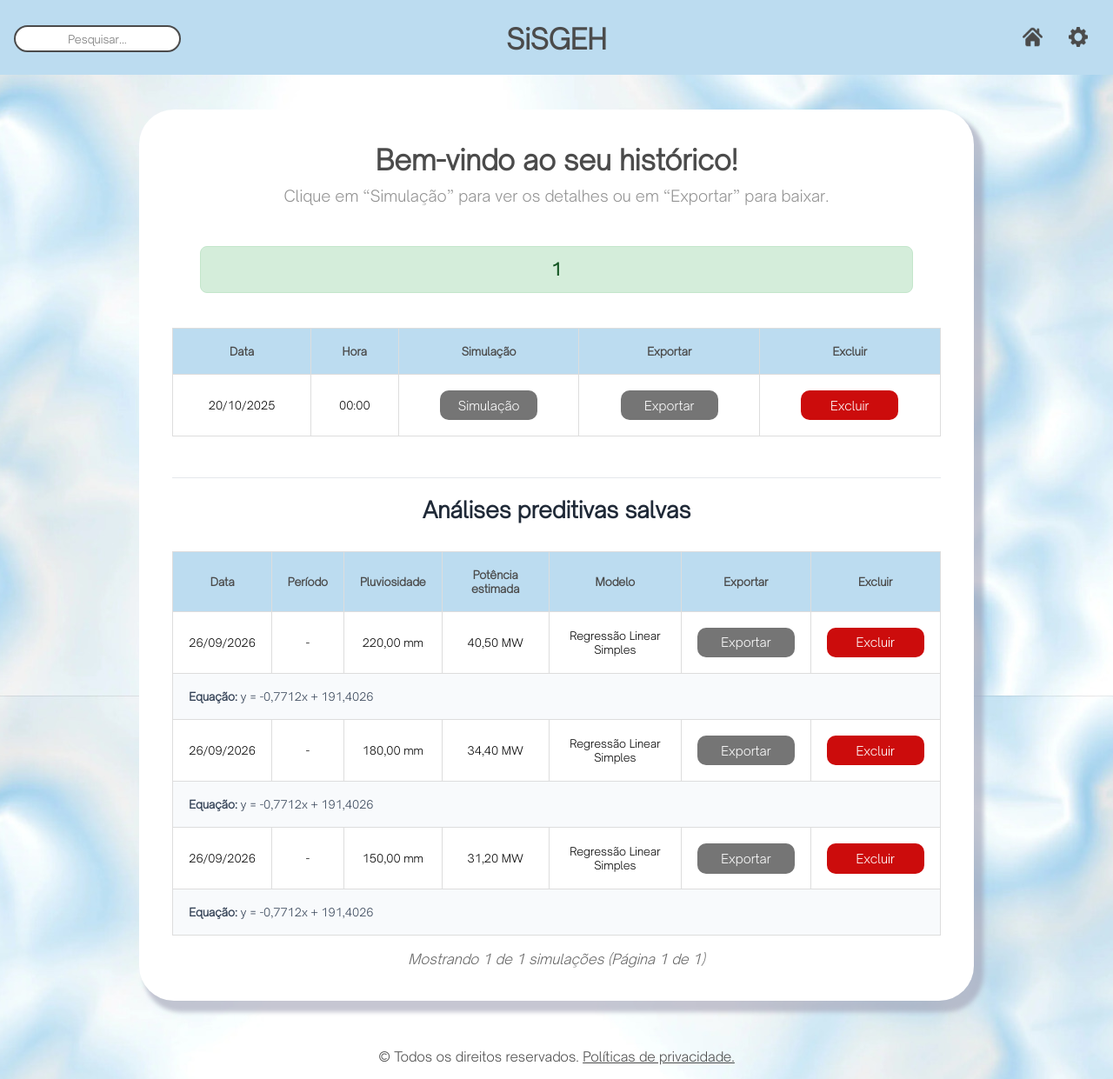
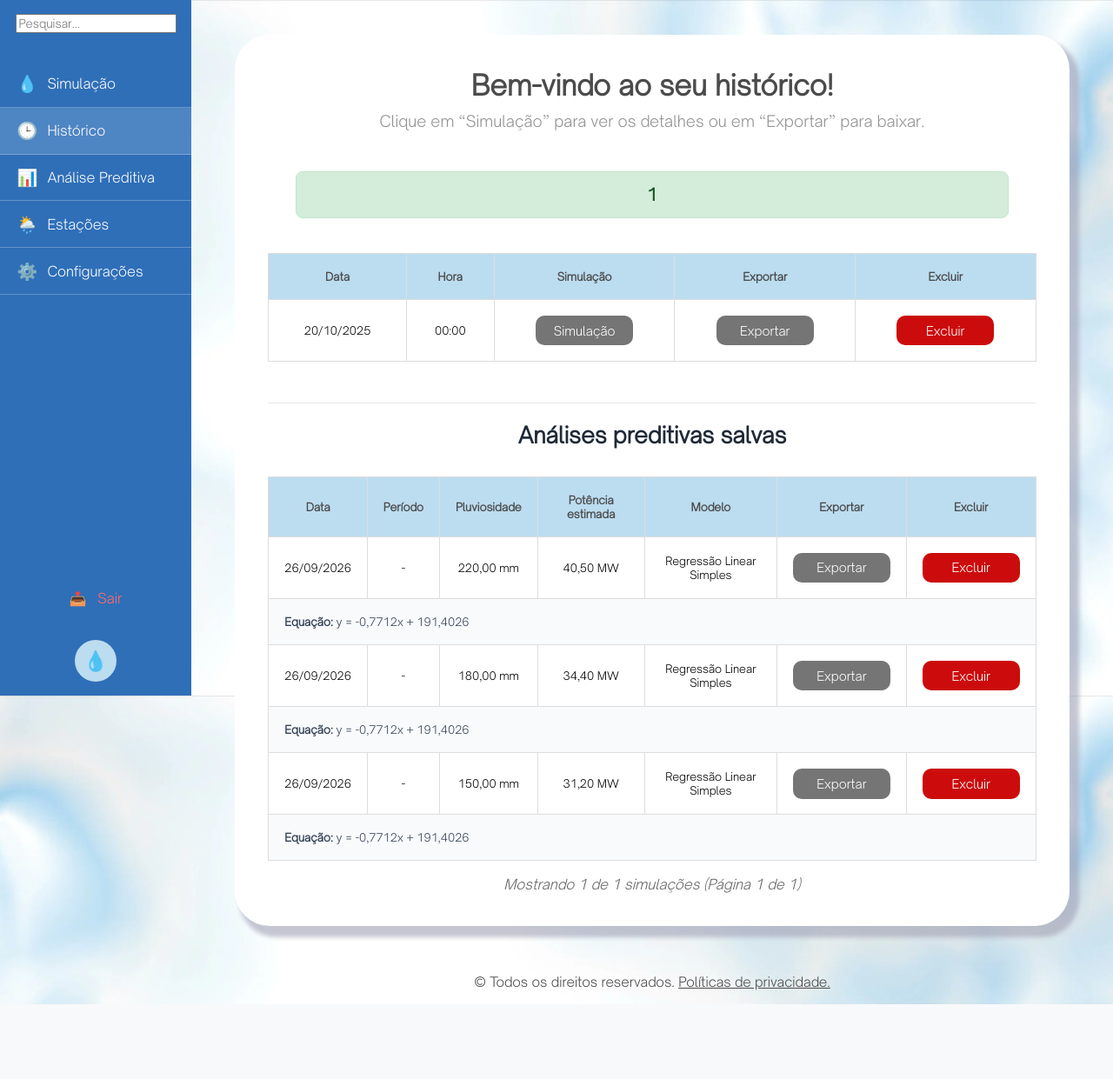
Before and after one commit to gabriel2728/PI---Projeto-Integrador, a PHP site: page /siteatual/php/historico.php in a window 1280 px wide. Shown: the whole page at 87% size. After the commit the page ends 1155 px from the top, so only its background shows below. Run offline with PHP 8.4, Linux system fonts and the light colour scheme; a user stored in the database is signed in; data comes from the database, SQL or seed files in the repository.

Commit message:
feat: menu lateral fixo e login direto na simulacao
Substitui o cabecalho horizontal por um menu lateral fixo,
compartilhado via include (php/includes/sidebar.php) em todas as
telas logadas: Simulacao, Historico, Analise Preditiva, Estacoes,
Dados Historicos, Inicio, Configuracoes, Configuracoes de Perfil e
Configuracoes do Sistema. Reduz a navegacao por menu intermediario,
a pedido do professor.

Login agora redireciona direto para simulacao.php em vez de
inicio.php. A sidebar usa position fixed + margem no conteudo para
nao mexer no fundo/layout que cada tela ja tinha. Em telas estreitas
a sidebar recolhe e um botao de menu flutuante (fora da sidebar,
para continuar clicavel) reabre ela.

Co-Authored-By: Claude Sonnet 5 <noreply@anthropic.com>

```diff
--- /dev/null
+++ b/css/components/sidebar.css
@@ -0,0 +1,139 @@
+.sidebar {
+    position: fixed;
+    top: 0;
+    left: 0;
+    width: 220px;
+    height: 100vh;
+    background-color: #2f6fb8;
+    color: #ffffff;
+    font-family: "Open Sauce Light", sans-serif;
+
+    display: flex;
+    flex-direction: column;
+    padding: 1rem 0;
+
+    z-index: 900;
+    transition: transform 0.25s ease;
+}
+
+.sidebar-topo {
+    display: flex;
+    align-items: center;
+    justify-content: center;
+    padding: 0 1rem 1rem;
+}
+
+/* Botao hamburguer fica FORA da sidebar (ela some da tela no mobile,
+   entao um botao la dentro nao daria pra clicar pra reabrir) */
+.sidebar-toggle-mobile {
+    display: none;
+    position: fixed;
+    top: 0.6rem;
+    left: 0.6rem;
+    z-index: 950;
+    background-color: #2f6fb8;
+    color: #ffffff;
+    border: none;
+    border-radius: 6px;
+    width: 2.4rem;
+    height: 2.4rem;
+    font-size: 1.3rem;
+    cursor: pointer;
+}
+
+.sidebar .caixa_de_texto {
+    margin: 0 1rem 1rem;
+    border-color: #ffffff;
+}
+
+.sidebar-nav {
+    flex: 1;
+    display: flex;
+    flex-direction: column;
+}
+
+.sidebar-nav a {
+    display: flex;
+    align-items: center;
+    gap: 0.8rem;
+    padding: 0.9rem 1.2rem;
+    color: #ffffff;
+    text-decoration: none;
+    border-bottom: 1px solid rgba(255,255,255,0.25);
+    font-size: 1rem;
+}
+
+.sidebar-nav a:hover,
+.sidebar-nav a.ativo {
+    background-color: rgba(255,255,255,0.15);
+}
+
+.sidebar-nav .icone {
+    font-size: 1.2rem;
+    width: 1.4rem;
+    text-align: center;
+}
+
+.sidebar-sair {
+    padding: 0.9rem 1.2rem;
+}
+
+.sidebar-sair form {
+    width: auto;
+    max-width: none;
+}
+
+.sidebar-sair button {
+    display: flex;
+    align-items: center;
+    gap: 0.8rem;
+    background: none;
+    border: none;
+    color: #ff6b6b;
+    font-family: "Open Sauce Light", sans-serif;
+    font-size: 1rem;
+    cursor: pointer;
+    padding: 0;
+}
+
+.sidebar-logo {
+    display: flex;
+    justify-content: center;
+    margin-top: 1.5rem;
+}
+
+.sidebar-logo span {
+    width: 3rem;
+    height: 3rem;
+    border-radius: 50%;
+    background-color: #bcdcf0;
+    display: flex;
+    align-items: center;
+    justify-content: center;
+    font-size: 1.4rem;
+}
+
+/* Conteudo desloca para a direita da sidebar */
+main.com-sidebar,
+footer.com-sidebar {
+    margin-left: 220px;
+}
+
+@media (max-width: 768px) {
+    .sidebar {
+        transform: translateX(-100%);
+    }
+
+    body.sidebar-aberta .sidebar {
+        transform: translateX(0);
+    }
+
+    .sidebar-toggle-mobile {
+        display: block;
+    }
+
+    main.com-sidebar,
+    footer.com-sidebar {
+        margin-left: 0;
+    }
+}
--- a/php/historico.php
+++ b/php/historico.php
@@ -81,6 +81,7 @@ $stmt->execute();
 $result = $stmt->get_result();
 $simulacoes = $result->fetch_all(MYSQLI_ASSOC);
 $stmt->close();
+$paginaAtiva = 'historico';
 ?>
 
 <!DOCTYPE html>
@@ -89,36 +90,16 @@ $stmt->close();
     <meta charset="UTF-8">
     <meta name="viewport" content="width=device-width, initial-scale=1.0">
     <title>Histórico de Simulações</title>
-    <link rel="stylesheet" href="../css/components/header.css">
+    <link rel="stylesheet" href="../css/components/sidebar.css">
     <link rel="stylesheet" type="text/css" href="../css/style.css">
     <link rel="stylesheet" href="../css/historico.css?v=20260511-layout">
     <link rel="stylesheet" href="../css/components/botoes.css">
 </head>
 <body>
 
-<header>
-    <div class="caixa_de_texto">
-        <input type="text" class="search-text" placeholder="Pesquisar...">
-    </div>
-    <h1 class="sisgeh"> SiSGEH </h1>
-    <nav class="links">
-	<ul>
-		<li>
-      			<a href="inicio.php" class="link_home">
-        			<img src="../images/home.png" alt="Voltar a Home" class="home">
-      			</a>
-		</li>
+<?php include('includes/sidebar.php'); ?>
 
-		<li>
-      			<a href="configuracoes.php" class="link_config">
-        			<img src="../images/gear.png" alt="Configurações" class="config">
-    			</a>
-		</li>
-	</ul>
-    </nav>
-</header>
-
-<main>
+<main class="com-sidebar">
 <div class="layout">
     <section class="historico">
         <!-- Token CSRF para proteção de formulários -->
@@ -292,7 +273,7 @@ $stmt->close();
   </div>
 </main>
 
-<footer>
+<footer class="com-sidebar">
     <p>&copy; Todos os direitos reservados. <a href="../politica.html">Políticas de privacidade.</a></p>
 </footer>
 
--- /dev/null
+++ b/php/includes/sidebar.php
@@ -0,0 +1,55 @@
+<?php
+// Espera que a pagina que faz o include ja tenha definido $paginaAtiva
+// com um dos valores: simulacao, historico, analise_preditiva, estacao, configuracoes
+$paginaAtiva = $paginaAtiva ?? '';
+
+$itensMenu = [
+    ['chave' => 'simulacao', 'icone' => '💧', 'texto' => 'Simulação', 'url' => 'simulacao.php'],
+    ['chave' => 'historico', 'icone' => '🕒', 'texto' => 'Histórico', 'url' => 'historico.php'],
+    ['chave' => 'analise_preditiva', 'icone' => '📊', 'texto' => 'Análise Preditiva', 'url' => 'analise_preditiva.php'],
+    ['chave' => 'estacao', 'icone' => '🌦️', 'texto' => 'Estações', 'url' => 'estacao.php'],
+    ['chave' => 'configuracoes', 'icone' => '⚙️', 'texto' => 'Configurações', 'url' => 'configuracoes.php'],
+];
+?>
+<button type="button" class="sidebar-toggle-mobile" id="sidebarToggleMobile" aria-label="Abrir menu">☰</button>
+
+<aside class="sidebar">
+    <div class="sidebar-topo">
+        <div class="caixa_de_texto">
+            <input type="text" class="search-text" placeholder="Pesquisar...">
+        </div>
+    </div>
+
+    <nav class="sidebar-nav">
+        <?php foreach ($itensMenu as $item): ?>
+            <a href="<?= htmlspecialchars($item['url']) ?>" class="<?= $paginaAtiva === $item['chave'] ? 'ativo' : '' ?>">
+                <span class="icone"><?= $item['icone'] ?></span>
+                <?= htmlspecialchars($item['texto']) ?>
+            </a>
+        <?php endforeach; ?>
+    </nav>
+
+    <div class="sidebar-sair">
+        <form method="post" action="logout.php">
+            <button type="submit">
+                <span class="icone">📤</span>
+                Sair
+            </button>
+        </form>
+    </div>
+
+    <div class="sidebar-logo">
+        <span>💧</span>
+    </div>
+</aside>
+
+<script>
+(function () {
+    var botao = document.getElementById('sidebarToggleMobile');
+    if (botao) {
+        botao.addEventListener('click', function () {
+            document.body.classList.toggle('sidebar-aberta');
+        });
+    }
+})();
+</script>
--- a/php/login.php
+++ b/php/login.php
@@ -73,7 +73,7 @@ if (isset($_POST['entrar'])) {
             $log = date('Y-m-d H:i:s') . " - [LOGIN_SUCESSO] Usuário ID: " . $usuario['id_usuario'] . " - Email: " . $email . "\n";
             @file_put_contents(__DIR__ . '/logs/auditoria.log', $log, FILE_APPEND | LOCK_EX);
 
-            header("Location: inicio.php");
+            header("Location: simulacao.php");
             exit;
         } else {
             // Senha incorreta
```
Also changed, not shown: php/analise_preditiva.php (+4 -23 lines), php/configuracoes.php (+5 -19 lines), php/configuracoes_perfil.php (+5 -19 lines), php/configuracoes_sistema.php (+5 -19 lines), php/dados_historicos.php (+4 -22 lines), php/estacao.php (+5 -24 lines), php/inicio.php (+5 -22 lines), php/simulacao.php (+5 -24 lines).
